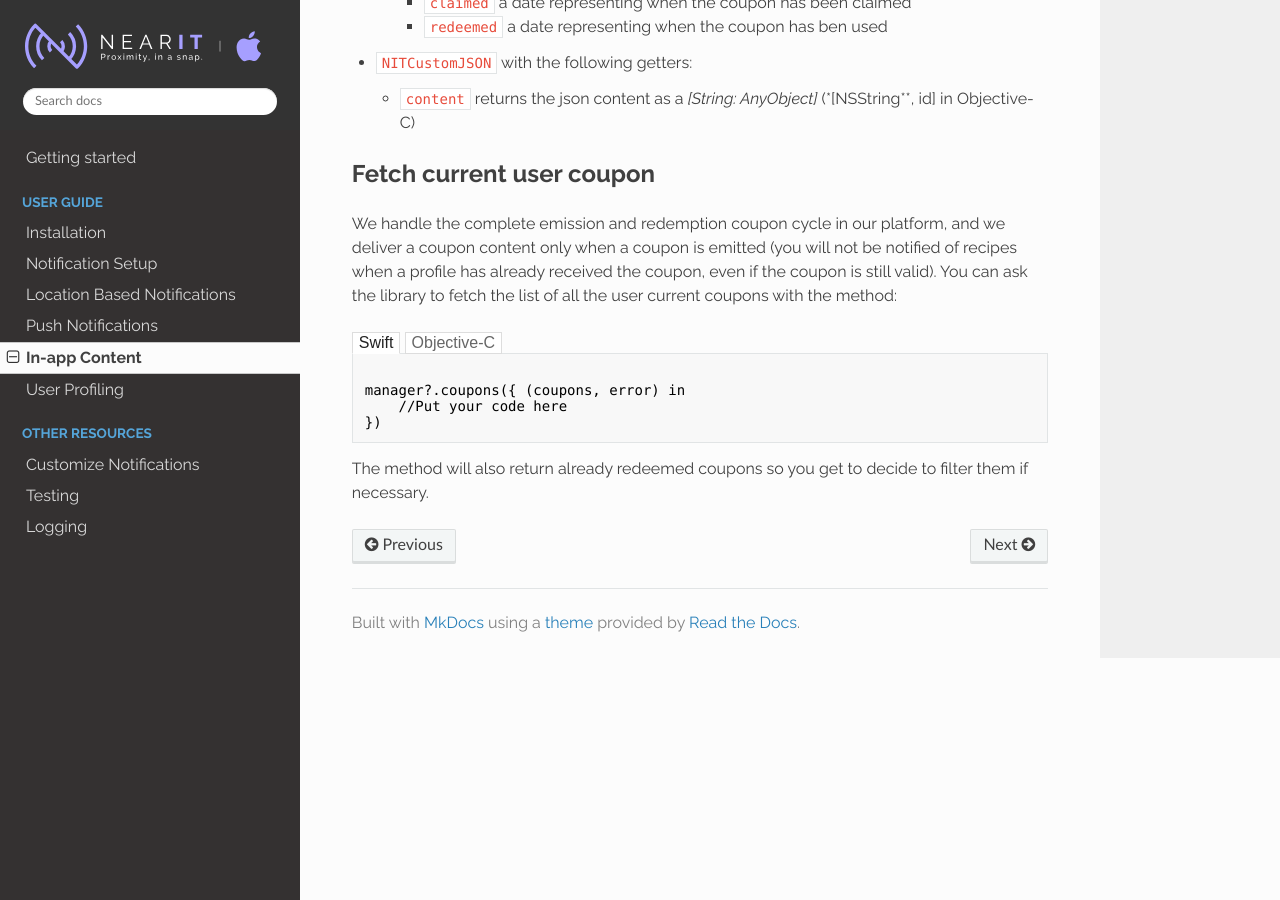
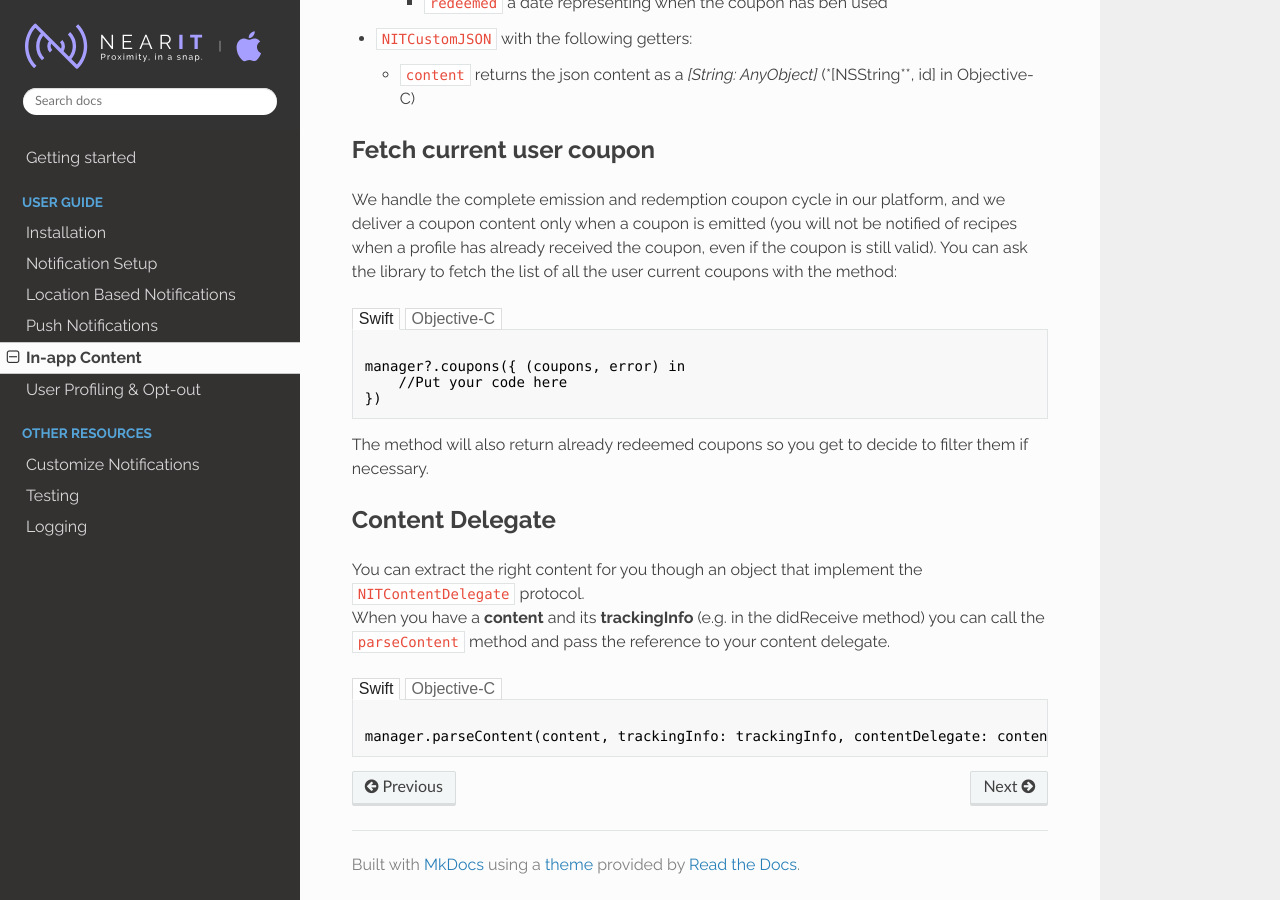
Before and after one commit to nearit/iOS-SDK, an MkDocs documentation site: the page built from docs/handle-content.md, in a window 1280 px wide and 900 px high, scrolled down 1540 px. Built offline with MkDocs 1.6.1, drawn with Linux system fonts in a browser that asks for light colours; nearby versions of some CDN libraries; old or Windows-style settings are respelled for this version of MkDocs.

Commit message:
Docs update

```diff
--- a/docs/handle-content.md
+++ b/docs/handle-content.md
@@ -3,8 +3,7 @@
 If you followed the instruction inside [Notification Setup](setup-notifications.md) closely, every tap on notification should be leading to a "**handleNearContent**" method.<br>
 You should implement your handleNearContent method, inside it, you would typically check the content type and handle presentation.
 
-<br>In the next chapter you will find a reference for any NearIT content.
-
+In the next chapter you will find a reference for any NearIT content.
 
 ## Recipe and content objects
 
@@ -83,3 +82,15 @@ manager?.coupons({ (coupons, error) in
 
 
 The method will also return already redeemed coupons so you get to decide to filter them if necessary.
+
+## Content Delegate
+You can extract the right content for you though an object that implement the  `NITContentDelegate` protocol.<br/>
+When you have a **content** and its **trackingInfo** (e.g. in the didReceive method) you can call the `parseContent` method and pass the reference to your content delegate.
+<div class="code-swift">
+manager.parseContent(content, trackingInfo: trackingInfo, contentDelegate: contentDelegate)
+</div>
+<div class="code-objc">
+[manager couponsWithCompletionHandler:^(NSArray<NITCoupon *> *coupons, NSError *error) {
+//Put your code here
+}];
+</div>
--- a/mkdocs.yml
+++ b/mkdocs.yml
@@ -10,7 +10,7 @@ pages:
         - 'Location Based Notifications' : 'location-based-notifications.md'
         - 'Push Notifications' : 'push-notifications.md'
         - 'In-app Content' : 'handle-content.md'
-        - 'User Profiling' : 'user-profiling.md'
+        - 'User Profiling & Opt-out' : 'user-profiling.md'
     - 'Other resources' :
         - 'Customize Notifications' : 'customize-notifications.md'
         - 'Testing' : 'testing.md'
```
